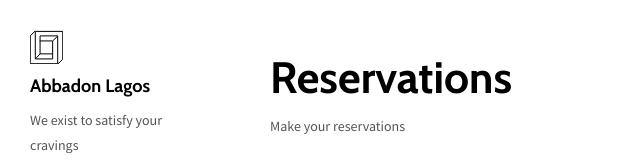
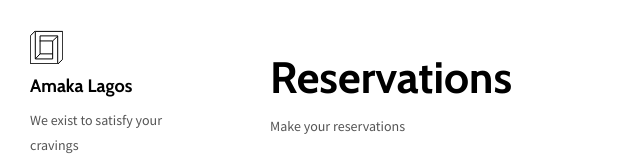
Before and after one commit to AnthonyObii/Nigeria-Food, a plain HTML site: page contact.html in a window 1280 px wide. Shown: the top 166 px of the page, 0-640 px from the left. Drawn offline with nearby package versions, Linux system fonts and the light colour scheme.

Commit message:
name change

```diff
--- a/contact.html
+++ b/contact.html
@@ -17,7 +17,7 @@
 
 
 
-  <title>Abbadon Lagos</title>
+  <title>Amaka Lagos</title>
 
 <link href="./main.82cfd66e.css" rel="stylesheet"></head>
 
@@ -32,7 +32,7 @@
       <span class="icon-bar"></span>
       <span class="icon-bar"></span>
     </button>
-    <a href="./index.html" class="navbar-brand">Abbadon Lagos</a>
+    <a href="./index.html" class="navbar-brand">Amaka Lagos</a>
   </div>
 
   <nav class="sidebar">
@@ -40,7 +40,7 @@
       <div class="site-header hidden-xs">
           <a class="site-brand" href="./index.html" title="">
             <img class="img-responsive site-logo" alt="" src="./assets/images/mashup-logo.svg">
-            Abbadon Lagos
+            Amaka Lagos
           </a>
         <p>We exist to satisfy your cravings</p>
       </div>
```
Also changed, not shown: index.html (+2 -2 lines), services.html (+3 -3 lines), 1 other file.
